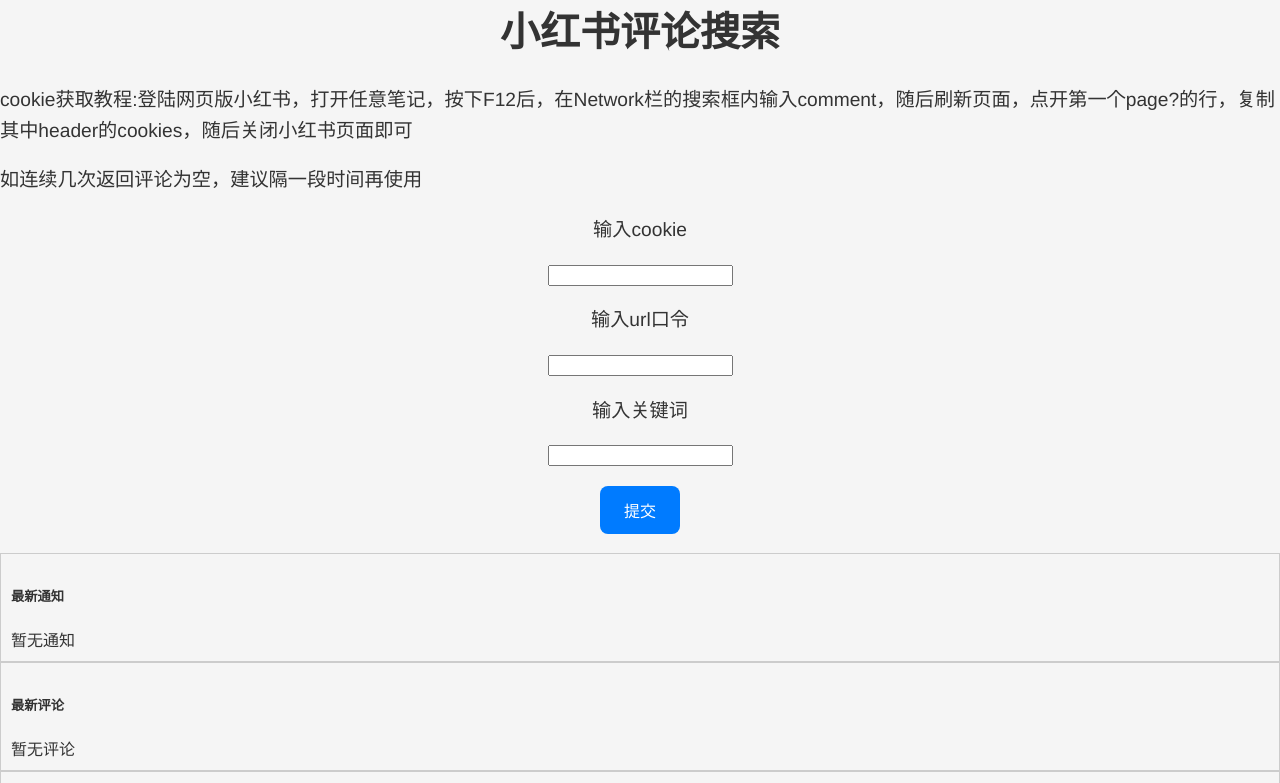
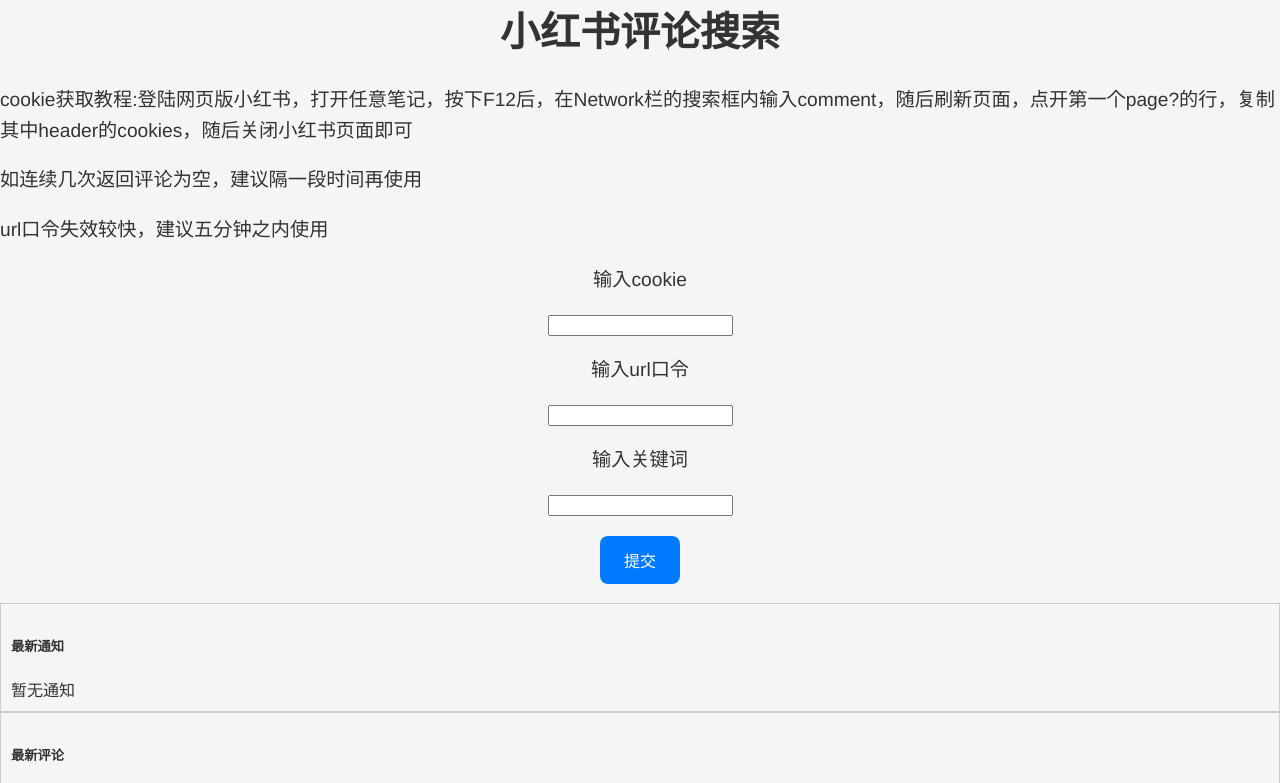
Before and after one commit to sjysjy222/red-webcrawler, a plain HTML site: page templates/index.html in a window 1280 px wide. Shown: the top 783 px of the page. Drawn offline with Linux system fonts and the light colour scheme; no server answers.

Commit message:
Add files via upload

```diff
--- a/templates/index.html
+++ b/templates/index.html
@@ -4,6 +4,7 @@
     <h1><center>小红书评论搜索</h1></center>
     <p>cookie获取教程:登陆网页版小红书，打开任意笔记，按下F12后，在Network栏的搜索框内输入comment，随后刷新页面，点开第一个page?的行，复制其中header的cookies，随后关闭小红书页面即可</P>
 <P>如连续几次返回评论为空，建议隔一段时间再使用</p>
+    <p>url口令失效较快，建议五分钟之内使用</p>
 </head>
 <title>小红书评论搜索</title>
 <style>
```
